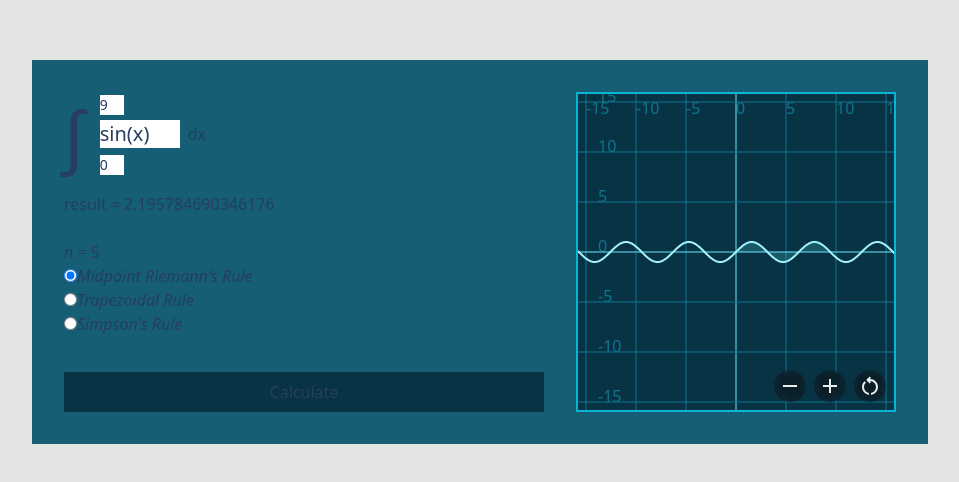
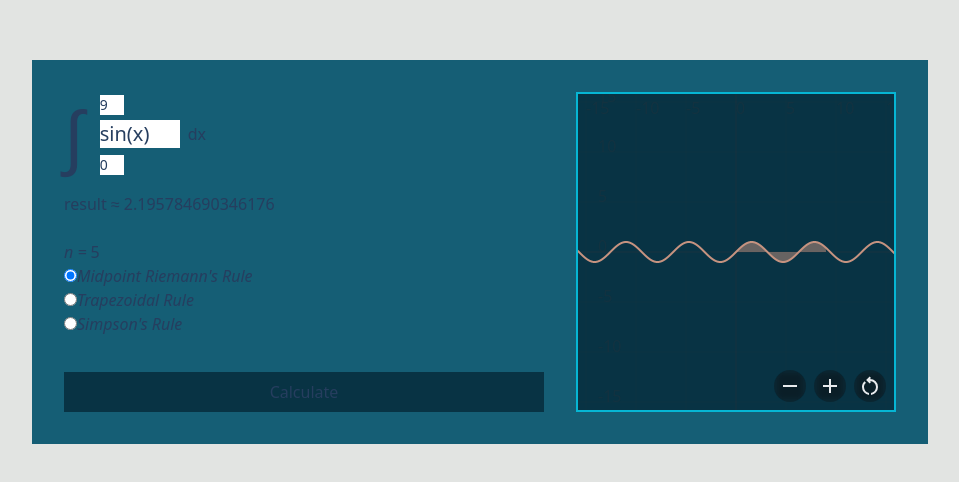
Before and after one commit to kolostring/integral-calculator, a React (Vite) app: page / in a window 1280 px wide. Shown: the part 148-630 px from the top of the page, without its empty margins (160-1119 px from the left). Built offline with nearby package versions, Linux system fonts and the light colour scheme.

Commit message:
feat: replace old integral grapher colors

```diff
--- a/src/components/IntegralGrapher.tsx
+++ b/src/components/IntegralGrapher.tsx
@@ -21,20 +21,20 @@ export default function IntegralGrapher({
         <SVGFunctionGridLines
           {...itemProps}
           breakPointFactor={4.2}
-          className="pointer-events-none absolute top-0"
-          numbersClassName="fill-cyan-700 select-none"
-          strokeClassName="stroke-cyan-700"
-          axisClassName="stroke-cyan-300"
+          className="pointer-events-none absolute top-0 isolate"
+          numbersClassName="fill-neutral/40 dark:fill-neutral/20 select-none"
+          strokeClassName="stroke-neutral/20 select-none"
+          axisClassName="stroke-neutral/60"
         />
 
         <SVGFunctionGrapher
           className="absolute top-0"
           graphProps={{
-            className: "stroke-2 stroke-cyan-200 fill-transparent",
+            className: "stroke-2 stroke-primary fill-transparent",
           }}
           functionPoints={(from, to) => {
             const res = [];
-            const n = 1000;
+            const n = 5000;
             const deltaX = (to - from) / n;
 
             for (let i = 0; i < n; i++) {
@@ -54,7 +54,7 @@ export default function IntegralGrapher({
 
         <SVGFunctionGrapher
           className="absolute top-0"
-          graphProps={{ className: "fill-cyan-300 opacity-20" }}
+          graphProps={{ className: "fill-primary/50" }}
           functionPoints={(from, to) => {
             const res = [];
             const n = 1000;
```
